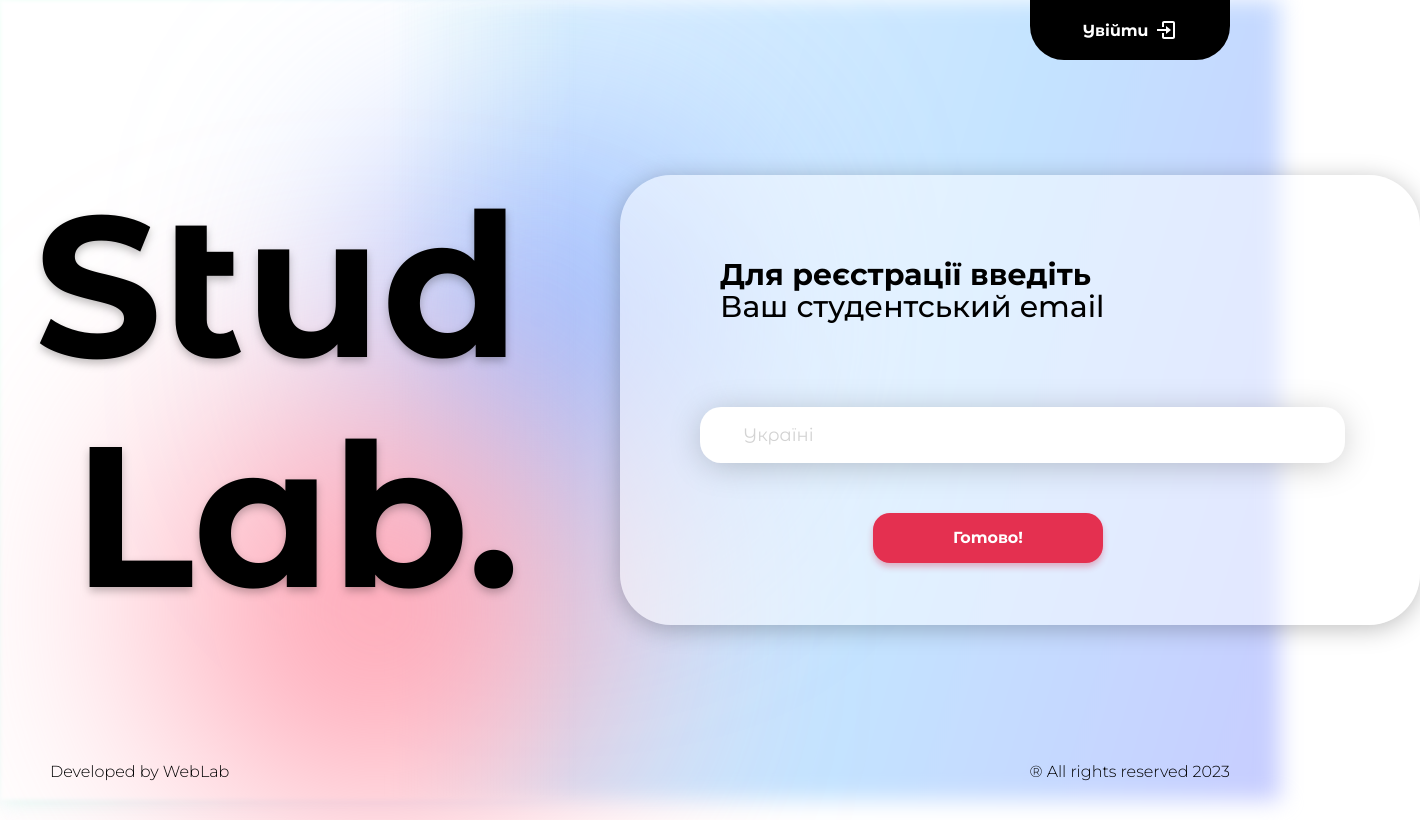
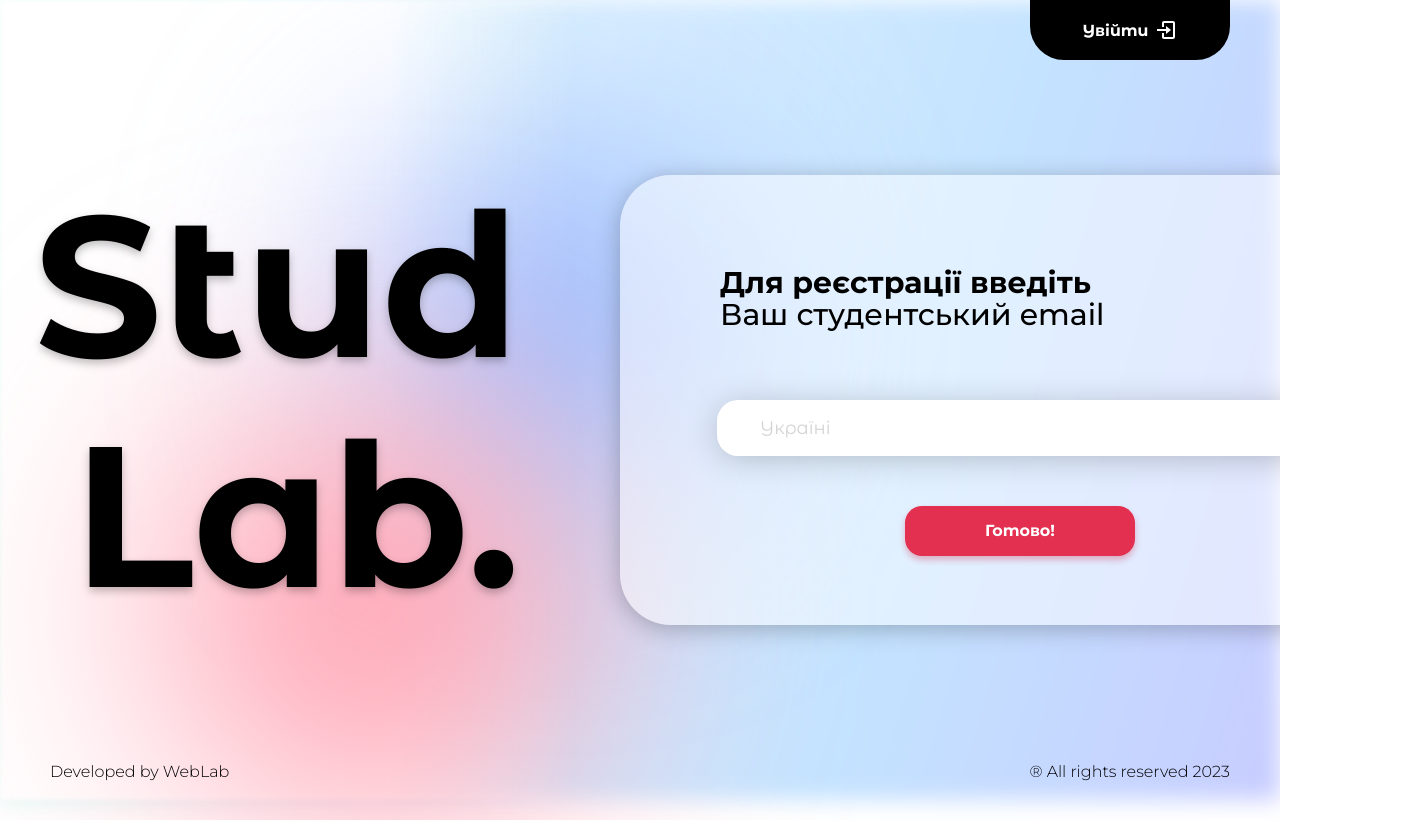
Before and after one commit to PohribniakRoman/StudLab, a React (Vite) app: page /auth in a window 1280 px wide. Shown: the whole page, 1420 px wide, since content can reach past the window. Built offline with nearby package versions, Linux system fonts and the light colour scheme.

Commit message:
add animation

```diff
--- a/src/components/Form.tsx
+++ b/src/components/Form.tsx
@@ -2,6 +2,8 @@ import { ReactNode } from "react"
 
 export const Form:React.FC<{children:ReactNode}> = ({children}:{children:ReactNode}) => {
     return <form className="auth__form">
+      <div className="auth__form--container">
         {children}
+      </div>
   </form>
 }
--- a/src/components/MailForm.tsx
+++ b/src/components/MailForm.tsx
@@ -4,8 +4,8 @@ import Button from "./ui-components/Button"
 export const MailForm:React.FC = ()=>{
     return <div className="auth__form--wrapper">
         <h1 className="auth__form--header"> <b>Для реєстрації введіть</b> <br /> Ваш студентський email</h1>
-        <div className="auth__form--input-container" style={{marginTop:"30px"}}>
-            <AuthFormInput style={{width:"94%"}} placeholder="Україні"/>
+        <div className="auth__form--input-container" style={{width:"65%"}}>
+            <AuthFormInput style={{width:"100%",marginBottom:"50px",marginTop:"50px"}} placeholder="Україні"/>
         </div>
         <div className="auth__form--submit-container" style={{justifyContent:"center"}}>
             <Button type="submit" title="Готово!"/>
--- a/src/styles/_auth.scss
+++ b/src/styles/_auth.scss
@@ -1,4 +1,5 @@
 .auth {
+  overflow: hidden;
   &__checkbox {
     display: none;
   }
@@ -8,15 +9,21 @@
       filter: hue-rotate(0.87turn);
     }
     & .auth__container--circle-red {
+      animation-name: backgroundShow;
+      animation-duration: 1.5s;
+      animation-iteration-count: 1;
       top: 30%;
-      background: #7EA0FF;
+      background: #7ea0ff;
       box-shadow: 0px 49px 44px -14px rgba(124, 71, 71, 0.25),
         inset 0px -63px 97px 28px #f2f2f2;
       filter: blur(0);
     }
     & .auth__container--circle-green {
+      animation-name: backgroundShow;
+      animation-duration: 1.5s;
+      animation-iteration-count: 1;
       top: 40%;
-      background: #FF99AB;
+      background: #ff99ab;
       box-shadow: 0px 128px 70px -65px rgba(124, 71, 71, 0.2),
         inset 0px -47px 102px 34px #ffffff;
       filter: blur(0);
@@ -35,10 +42,19 @@
       bottom: 0;
       top: 0;
       z-index: -1;
+      animation-name: backgroundShow;
+      animation-duration: 1.5s;
+      animation-iteration-count: 1;
       filter: hue-rotate(0) blur(11px);
-      background: linear-gradient(106.54deg, rgba(205, 255, 231, 0.8) 3.61%, rgba(208, 235, 255, 0.8) 40.26%, rgba(181, 220, 255, 0.8) 69.88%, rgba(185, 192, 255, 0.8) 100%);
+      background: linear-gradient(
+        106.54deg,
+        rgba(205, 255, 231, 0.8) 3.61%,
+        rgba(208, 235, 255, 0.8) 40.26%,
+        rgba(181, 220, 255, 0.8) 69.88%,
+        rgba(185, 192, 255, 0.8) 100%
+      );
     }
-    &--glass{
+    &--glass {
       position: absolute;
       top: 0;
       bottom: 0;
@@ -49,7 +65,11 @@
       animation-iteration-count: 1;
       width: 45%;
       z-index: -1;
-        background: linear-gradient(90deg, #FFFFFF 66.98%, rgba(255, 255, 255, 0) 100%);
+      background: linear-gradient(
+        90deg,
+        #ffffff 66.98%,
+        rgba(255, 255, 255, 0) 100%
+      );
       filter: blur(2px);
     }
     &--circle {
@@ -66,19 +86,28 @@
         position: absolute;
         top: 40%;
         left: 42%;
-        background: #7EA0FF;
+        background: #7ea0ff;
         transform: translate(-50%, -50%);
+        animation-name: backgroundShow;
+        animation-duration: 1.5s;
+        animation-iteration-count: 1;
       }
       &-green {
+        animation-name: backgroundShow;
+        animation-duration: 1.5s;
+        animation-iteration-count: 1;
         min-width: 420px;
         min-height: 420px;
         top: 50%;
         left: 13%;
-        background: #FF99AB;
+        background: #ff99ab;
       }
     }
   }
   &__btn-change {
+    animation-name: badge;
+    animation-duration: 1.5s;
+    animation-iteration-count: 1;
     @include button-sm;
     position: absolute;
     top: 0;
@@ -88,7 +117,7 @@
     border-bottom-left-radius: 34px;
     border-bottom-right-radius: 34px;
     background-color: #000;
-    & svg{
+    & svg {
       color: #fff;
     }
     color: #fff;
@@ -115,25 +144,33 @@
     height: 450px;
     width: 800px;
     z-index: 1;
+    @include flex-center;
+    user-select: none;
+    &--container{
+      width: 100% !important;
+      height: 100%;
       border-radius: 51px;
       box-shadow: 0px 4px 25px rgba(0, 0, 0, 0.25);
       background: rgba(255, 255, 255, 0.5);
-    user-select: none;
+      animation-name: formSlide;
+      animation-duration: 1.5s;
+      animation-iteration-count: 1;
       @include flex-center;
-    &--wrapper{
-        display: flex;
-        flex-direction: column;
-        justify-content: space-around;
-        width: 80%;
-        height: 80%;
+    }
+
+    &--wrapper {
+      @include flex-column-center;
+      width: 100%;
+      height: 100%;
     }
     &--header {
+      width: 75%;
       padding: 20px;
       cursor: context-menu;
       font-family: "Montserrat", sans-serif;
       font-weight: 500;
       font-size: 30px;
-      & b{
+      & b {
         font-weight: bold;
         line-height: 35px;
       }
@@ -196,17 +233,46 @@
   }
 }
 
-@keyframes slide{
-    0%{
+@keyframes slide {
+  0% {
     width: 0%;
     opacity: 0;
   }
-    100%{
+  100% {
     width: 45%;
     opacity: 1;
   }
 }
-@keyframes appear{
+@keyframes appear {
+  0% {
+    opacity: 0;
+  }
+  100% {
+    opacity: 1;
+  }
+}
+@keyframes formSlide {
+  0% {
+    transform:translateX(800px) ;
+    opacity: 0;
+  }
+  100% {
+    transform:translateX(0) ;
+    opacity: 1;
+  }
+}
+
+@keyframes badge{
+  0%{
+    transform: translateY(-150px);
+    opacity: 0;
+  }
+  100%{
+    transform: translateY(0);
+    opacity: 1;
+  }
+}
+@keyframes backgroundShow{
   0%{
     opacity: 0;
   }
--- a/src/styles/_mixin.scss
+++ b/src/styles/_mixin.scss
@@ -86,7 +86,8 @@
     background: #FFFFFF;
     outline: none;
     border: none;
-    padding: 17px 0 17px 43px;
+    padding: 17px 43px;
+    transform: translateX(-43px);
     font-size: 18px;
     font-family: 'Montserrat', sans-serif;
     box-shadow: 0px 4px 34px -4px rgba(0,0,0, 0.25);
```
Lines whose indentation alone changed are shown as unchanged.
